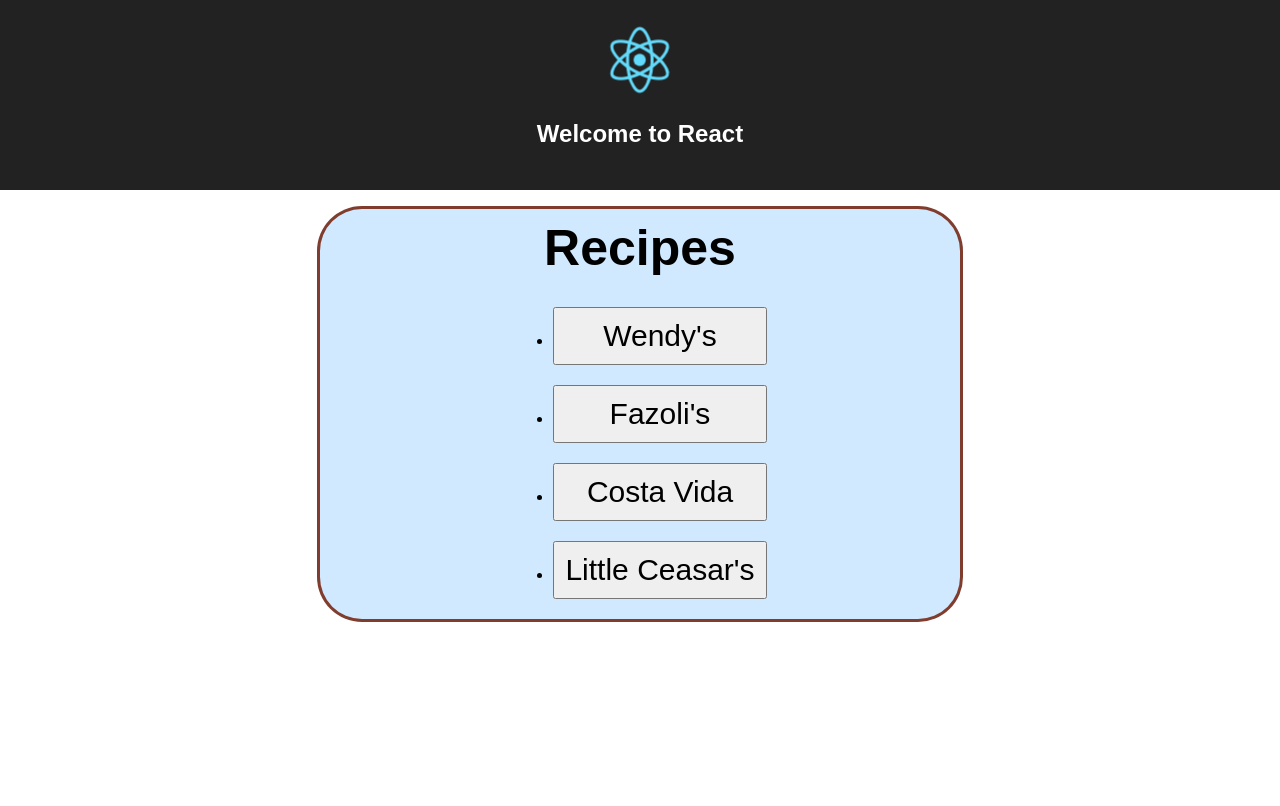
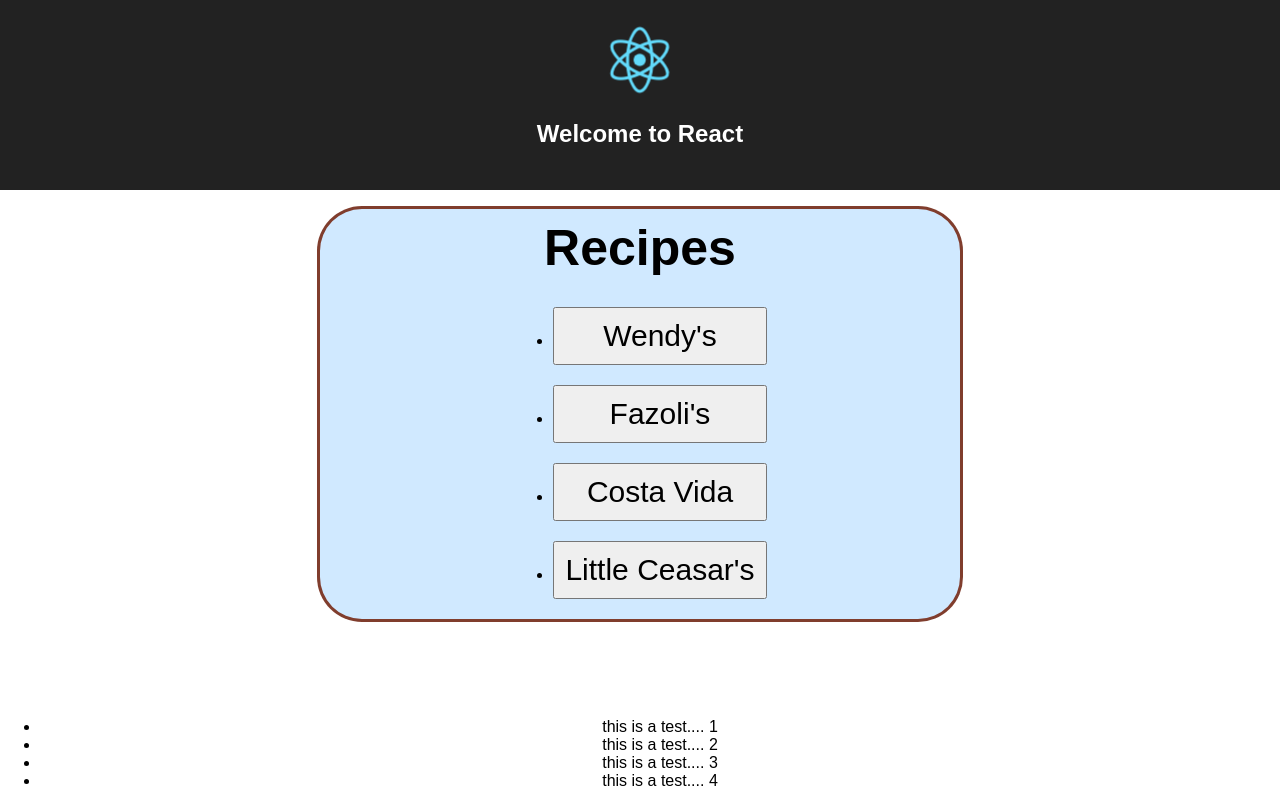
Before and after one commit to Jsorgensen/Family-Planner, a React (Create React App) app: page / in a window 1280 px wide. Built offline with nearby package versions, Linux system fonts and the light colour scheme; no server answers.

Commit message:
implementing ReactDOM to dynamically create/add html elements

```diff
--- a/src/App.css
+++ b/src/App.css
@@ -59,3 +59,7 @@
   width: 100%;
   padding: 10px;
 }
+
+.test {
+  font-size: 50px;
+}
--- a/src/App.js
+++ b/src/App.js
@@ -1,4 +1,5 @@
 import React, { Component } from 'react';
+import ReactDOM from 'react-dom';
 import logo from './logo.svg';
 import './App.css';
 
@@ -13,6 +14,10 @@
     var url = "http://127.0.0.1:5984/dinner_meals/_design/view/_view/Recipes?limit=20&reduce=false";
     /* "https://query.yahooapis.com/v1/public/yql?q=select%20*%20from%20weather.forecast%20where%20woeid%20in%20(select%20woeid%20from%20geo.places(1)%20where%20text%3D%22nome%2C%20ak%22)&format=json&env=store%3A%2F%2Fdatatables.org%2Falltableswithkeys"; */
     display = "Hello computer. Initialized without error... or did it...";
+    var lis = []
+    for(var i=0; i<4; i++)
+      lis.push(<li id='test'>this is a test.... {i + 1}</li>);
+    ReactDOM.render(lis, document.getElementById('testBlock'));
 
     fetch(url)
       .then(resp => resp.json())
@@ -42,6 +47,9 @@
             {recipeItems}
           </ul>
         </div>
+        <ul id='testBlock'>
+
+        </ul>
       </div>
     );
   }
@@ -59,5 +67,9 @@
 
 function createRecipeItems(){
   recipeItems = recipes.map((recipe) => <li className='recipes'><button>{recipe}</button></li>);
+  recipes.forEach(function(recipe){
+    console.log(recipe);
+    //ReactDOM.render (<li className='recipes'><button>{recipe}</button></li>, document.getElementById('recipeList'));
+  });
   var ril = recipeItems;
 }
```
